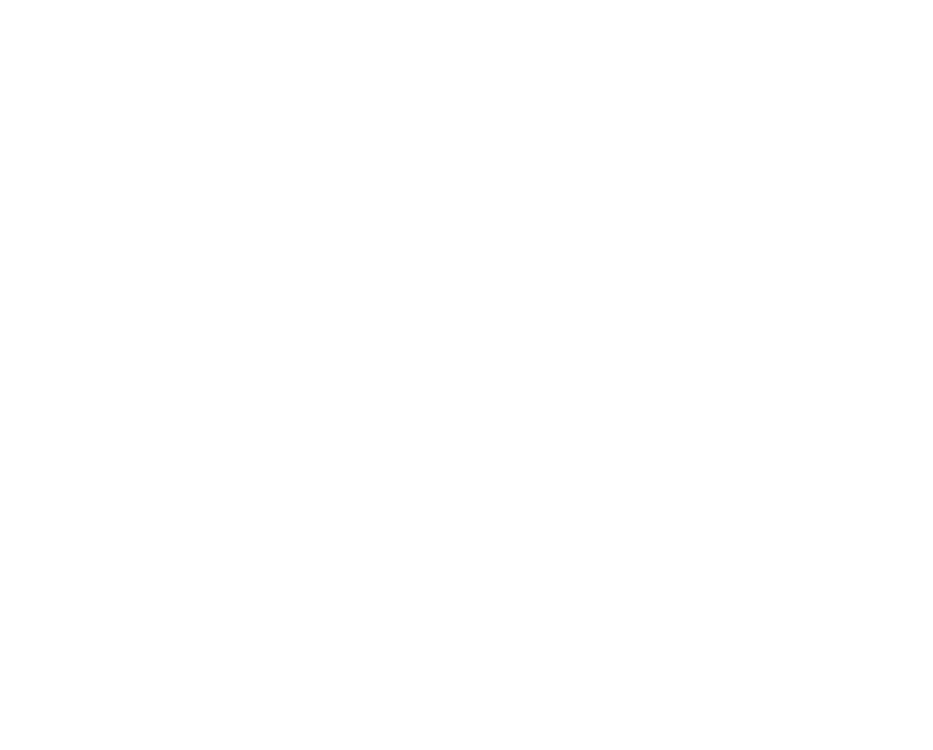
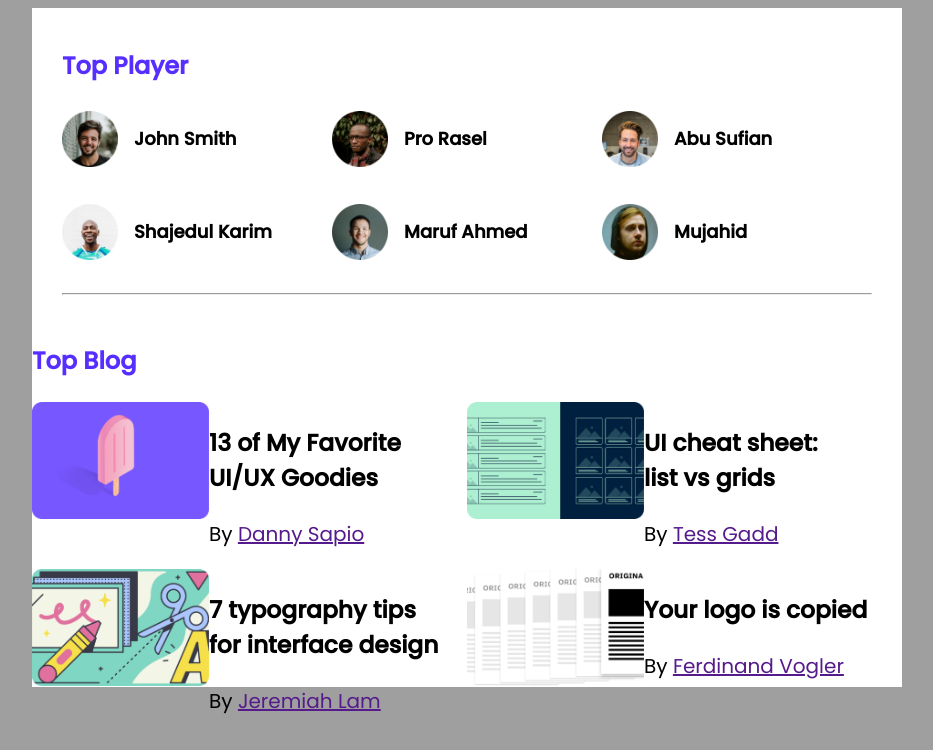
Before and after one commit to Fahadmohammad1/leader-board-css3, a plain HTML site: page index.html in a window 1280 px wide. Shown: the whole page, without its empty margins (173-1106 px from the left). Drawn offline with Linux system fonts and the light colour scheme.

Commit message:
middle almost ready

```diff
--- a/index.html
+++ b/index.html
@@ -4,7 +4,94 @@
     <meta charset="UTF-8" />
     <meta http-equiv="X-UA-Compatible" content="IE=edge" />
     <meta name="viewport" content="width=device-width, initial-scale=1.0" />
+    <link rel="stylesheet" href="styles/style.css" />
     <title>Idea</title>
   </head>
-  <body></body>
+  <body>
+    <!--header start -->
+    <header></header>
+    <!-- header end -->
+    <main>
+      <!-- section start-top players and top blogs -->
+      <section class="container">
+        <div class="top-players">
+          <h3 class="section-title">Top Player</h3>
+          <div class="players">
+            <div class="player">
+              <img src="./images/players/player-1.png" alt="" />
+              <h3 class="player-name">John Smith</h3>
+            </div>
+            <div class="player">
+              <img src="./images/players/player-2.png" alt="" />
+              <h3 class="player-name">Pro Rasel</h3>
+            </div>
+            <div class="player">
+              <img src="./images/players/player-3.png" alt="" />
+              <h3 class="player-name">Abu Sufian</h3>
+            </div>
+            <div class="player">
+              <img src="./images/players/player-4.png" alt="" />
+              <h3 class="player-name">Shajedul Karim</h3>
+            </div>
+            <div class="player">
+              <img src="./images/players/player-5.png" alt="" />
+              <h3 class="player-name">Maruf Ahmed</h3>
+            </div>
+            <div class="player">
+              <img src="./images/players/player-6.png" alt="" />
+              <h3 class="player-name">Mujahid</h3>
+            </div>
+          </div>
+          <hr />
+        </div>
+        <!----------------
+          top players end
+        --------------- -->
+
+        <!----------------
+           top blog start
+        ------------------>
+        <h3 class="section-title">Top Blog</h3>
+        <div class="top-blogs">
+          <div class="top-blog">
+            <img class="thumbnail" src="./images/blogs/blog-1.png" alt="" />
+            <div class="blog-info">
+              <h3>
+                13 of My Favorite<br />
+                UI/UX Goodies
+              </h3>
+              <p class="author">By <a href="">Danny Sapio</a></p>
+            </div>
+          </div>
+          <div class="top-blog">
+            <img class="thumbnail" src="./images/blogs/blog-2.png" alt="" />
+            <div class="blog-info">
+              <h3>
+                UI cheat sheet:<br />
+                list vs grids
+              </h3>
+              <p class="author">By <a href="">Tess Gadd</a></p>
+            </div>
+          </div>
+          <div class="top-blog">
+            <img class="thumbnail" src="./images/blogs/blog-3.png" alt="" />
+            <div class="blog-info">
+              <h3>
+                7 typography tips<br />
+                for interface design
+              </h3>
+              <p class="author">By <a href="">Jeremiah Lam</a></p>
+            </div>
+          </div>
+          <div class="top-blog">
+            <img class="thumbnail" src="./images/blogs/blog-4.png" alt="" />
+            <div class="blog-info">
+              <h3>Your logo is copied</h3>
+              <p class="author">By <a href="">Ferdinand Vogler</a></p>
+            </div>
+          </div>
+        </div>
+      </section>
+    </main>
+  </body>
 </html>
--- /dev/null
+++ b/styles/style.css
@@ -0,0 +1,70 @@
+/* --------------
+  google fonts
+  ---------------*/
+
+@import url("https://fonts.googleapis.com/css2?family=Libre+Baskerville:wght@700&family=Oxygen:wght@700&family=Poppins:wght@400;500&display=swap");
+
+/* ----------------------
+body style and utilities
+------------------------- */
+body {
+  font-family: "Poppins", sans-serif;
+  background-color: #9f9f9f;
+}
+/* -------------------------
+top players and blog style
+----------------------------*/
+main {
+  display: flex;
+  justify-content: center;
+}
+.container {
+  width: 870px;
+  height: 679px;
+  background-color: #ffffff;
+}
+.top-players {
+  padding: 30px;
+}
+
+.section-title {
+  color: #562eff;
+  font-size: 24px;
+  margin-top: 10px;
+}
+.players {
+  display: grid;
+  grid-template-columns: repeat(3, 1fr);
+  grid-row-gap: 30px;
+  margin-bottom: 30px;
+}
+.player {
+  display: flex;
+  align-items: center;
+}
+.player img {
+  width: 56px;
+  height: 56px;
+}
+.player-name {
+  font-size: 18px;
+  margin-left: 16px;
+}
+/* ------------------
+top blog style start
+--------------------- */
+
+.top-blogs {
+  display: grid;
+  grid-template-columns: repeat(2, 1fr);
+}
+.top-blog {
+  display: flex;
+}
+.top-blog img {
+  width: 177px;
+  height: 117px;
+}
+.blog-info {
+  font-size: 20px;
+}
```
